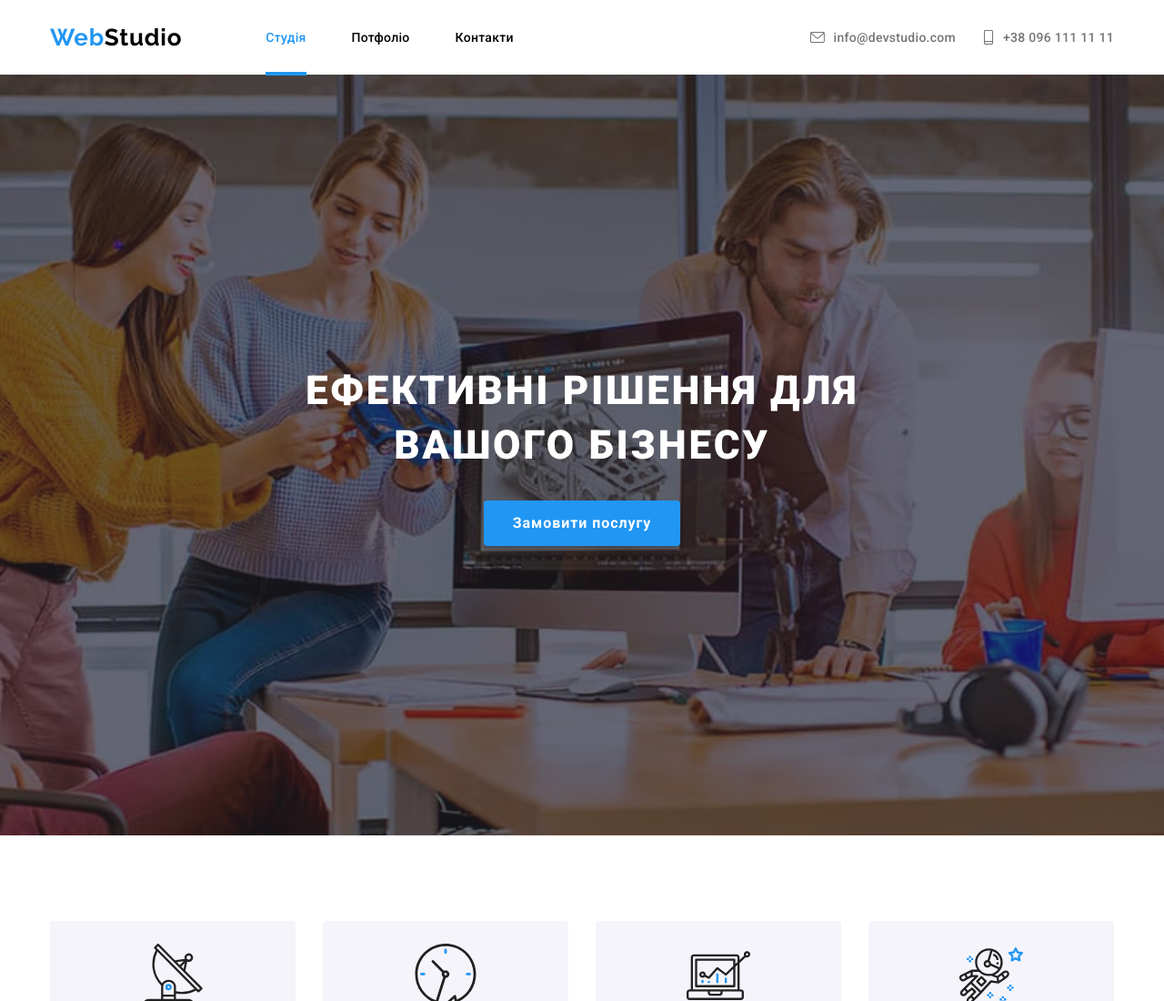
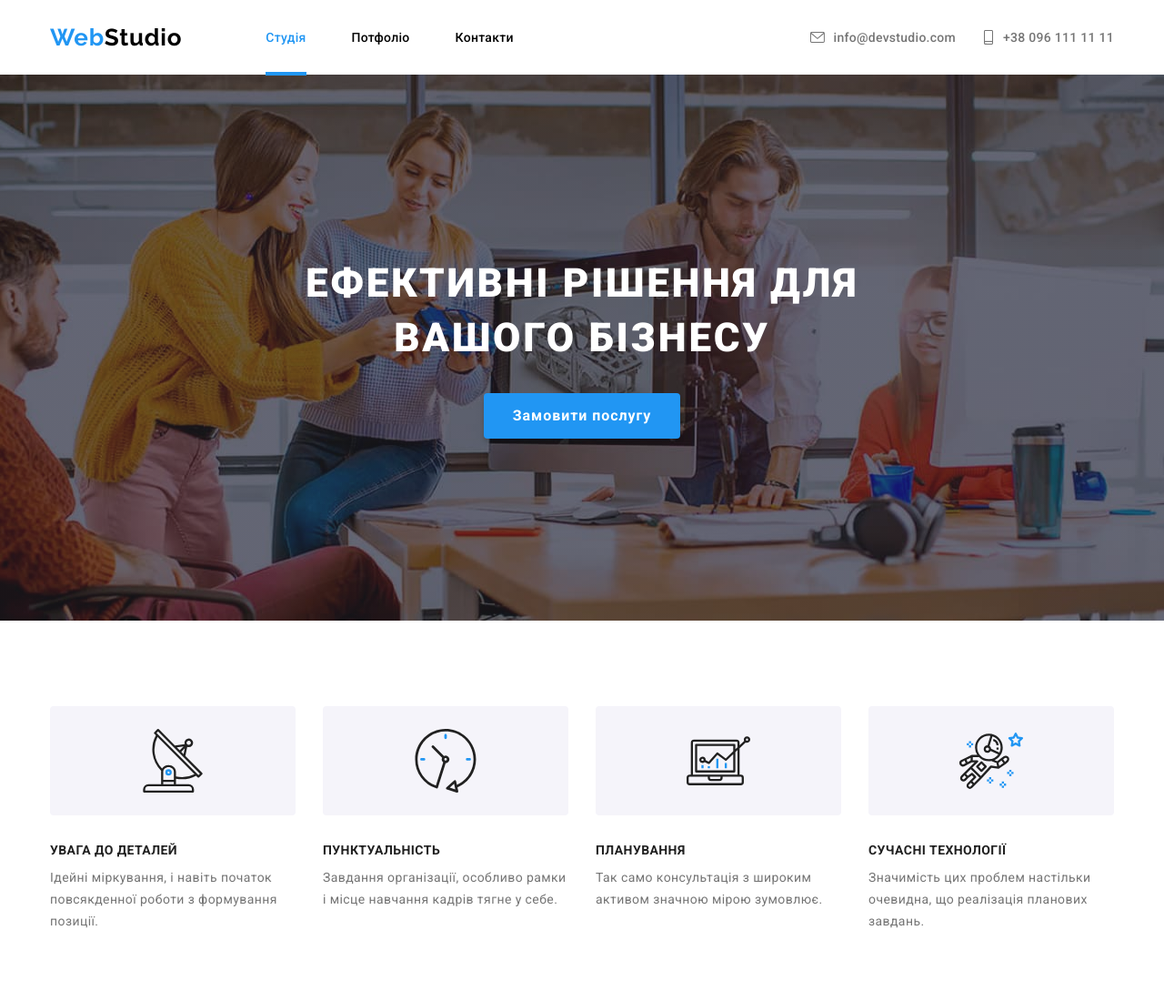
Before and after one commit to ArtemUah/goit-markup-hw-08, a plain HTML site: page index.html in a window 1280 px wide. Shown: the top 1100 px of the page at 91% size. Drawn offline with nearby package versions, Linux system fonts and the light colour scheme.

Commit message:
HW8 accepted

```diff
--- a/sass/layouts/_hero.scss
+++ b/sass/layouts/_hero.scss
@@ -1,4 +1,5 @@
 .hero {
+ padding: 118px 0;
     background-image: linear-gradient(rgba(47, 48, 58, 0.4),
           rgba(47, 48, 58, 0.4)),
         url(../img/hero-bg-mobile-1x.jpg);
@@ -35,10 +36,9 @@
           background-image: url("../img/hero-bg-2x.jpg");
         }
 
-        padding: 200px 0 200px;
 
-        @media screen and (max-width: 767px) {
-          padding: 118px 60px;
+        @media screen and (min-width: 767px) {
+                  padding: 200px 0 200px;
         }
       }
 }
@@ -48,7 +48,7 @@
       margin: 0 auto;
       padding: 0;
       text-align: center;
-      padding: 118px 60px;
+      // padding: 118px 60px;
 
       @media screen and (min-width: 480px) {
         width: 480px;
```
Also changed, not shown: css/main.css, css/main.min.css, 2 other files.
